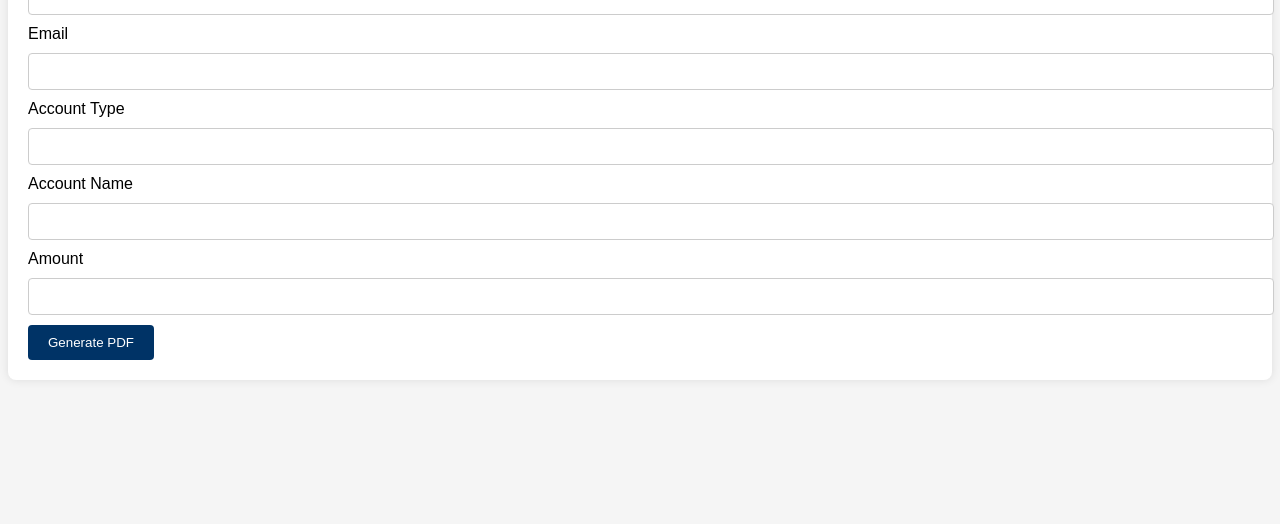
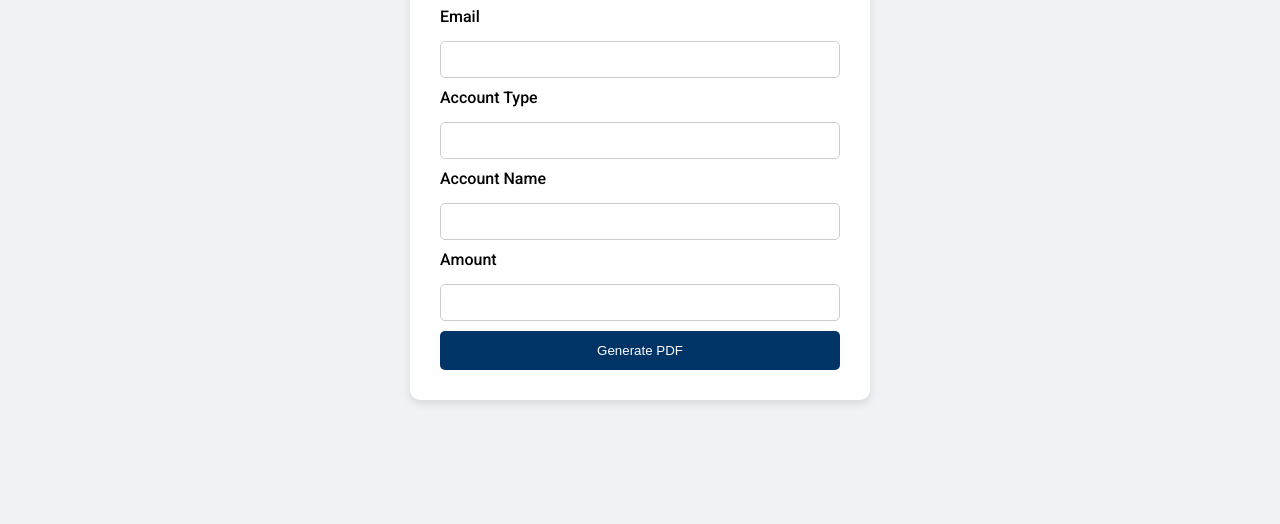
Before and after one commit to CoreysII/Receiptgenerator, a plain HTML site: page Index.html in a window 1280 px wide. Shown: the part 292-816 px from the top of the page. Drawn offline with nearby package versions, Linux system fonts and the light colour scheme.

Commit message:
Update Index.html

```diff
--- a/Index.html
+++ b/Index.html
@@ -4,42 +4,55 @@
     <meta charset="UTF-8">
     <meta name="viewport" content="width=device-width, initial-scale=1.0">
     <title>Payment Receipt</title>
+    <link href="https://fonts.googleapis.com/css2?family=Roboto:wght@400;500&display=swap" rel="stylesheet">
     <style>
         body {
-            font-family: Arial, sans-serif;
+            font-family: 'Roboto', sans-serif;
+            background-color: #f0f2f5;
             display: flex;
             justify-content: center;
             align-items: center;
             height: 100vh;
-            background-color: #f5f5f5;
+            margin: 0;
         }
         .container {
             background-color: #fff;
-            padding: 20px;
-            border-radius: 8px;
-            box-shadow: 0 0 10px rgba(0, 0, 0, 0.1);
+            padding: 30px;
+            border-radius: 10px;
+            box-shadow: 0 4px 8px rgba(0, 0, 0, 0.1);
+            max-width: 400px;
+            width: 100%;
         }
         h1 {
             margin-bottom: 20px;
-            color: #003366; /* Dark blue */
+            color: #003366;
+            font-weight: 500;
+        }
+        label {
+            font-weight: 500;
+            margin-bottom: 5px;
+            display: block;
         }
         input {
             width: 100%;
             padding: 10px;
             margin: 10px 0;
             border: 1px solid #ccc;
-            border-radius: 4px;
+            border-radius: 5px;
+            box-sizing: border-box;
         }
         button {
-            padding: 10px 20px;
-            background-color: #003366; /* Dark blue */
+            width: 100%;
+            padding: 12px;
+            background-color: #003366;
             color: white;
             border: none;
-            border-radius: 4px;
+            border-radius: 5px;
             cursor: pointer;
+            font-weight: 500;
         }
         button:hover {
-            background-color: #002244; /* Darker blue */
+            background-color: #002244;
         }
     </style>
 </head>
@@ -74,10 +87,8 @@
             const time = new Date().toLocaleTimeString();
 
             try {
-                console.log("Generating PDF...");
                 const doc = new jsPDF();
-
-                // Add US Bank and AMEX Logos
+                // Add logos to the PDF
                 const usBankLogoUrl = 'https://fabrikbrands.com/wp-content/uploads/US-Bancorp-Logo-4.png';
                 const amexLogoUrl = 'https://upload.wikimedia.org/wikipedia/commons/thumb/f/fa/American_Express_logo_%282018%29.svg/1200px-American_Express_logo_%282018%29.svg.png';
 
@@ -92,9 +103,7 @@
                 };
 
                 const usBankLogo = await loadImage(usBankLogoUrl);
-                console.log("US Bank logo loaded successfully.");
                 const amexLogo = await loadImage(amexLogoUrl);
-                console.log("AMEX logo loaded successfully.");
 
                 doc.addImage(usBankLogo, 'PNG', 10, 10, 50, 20);
                 doc.addImage(amexLogo, 'PNG', 150, 10, 50, 20);
```
